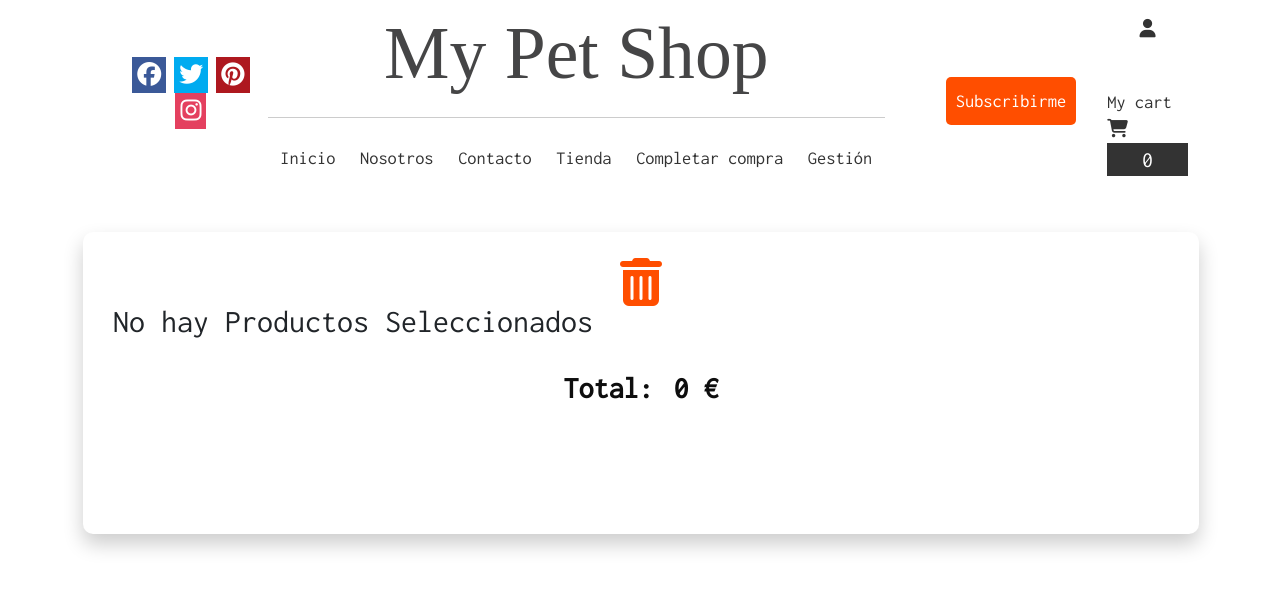
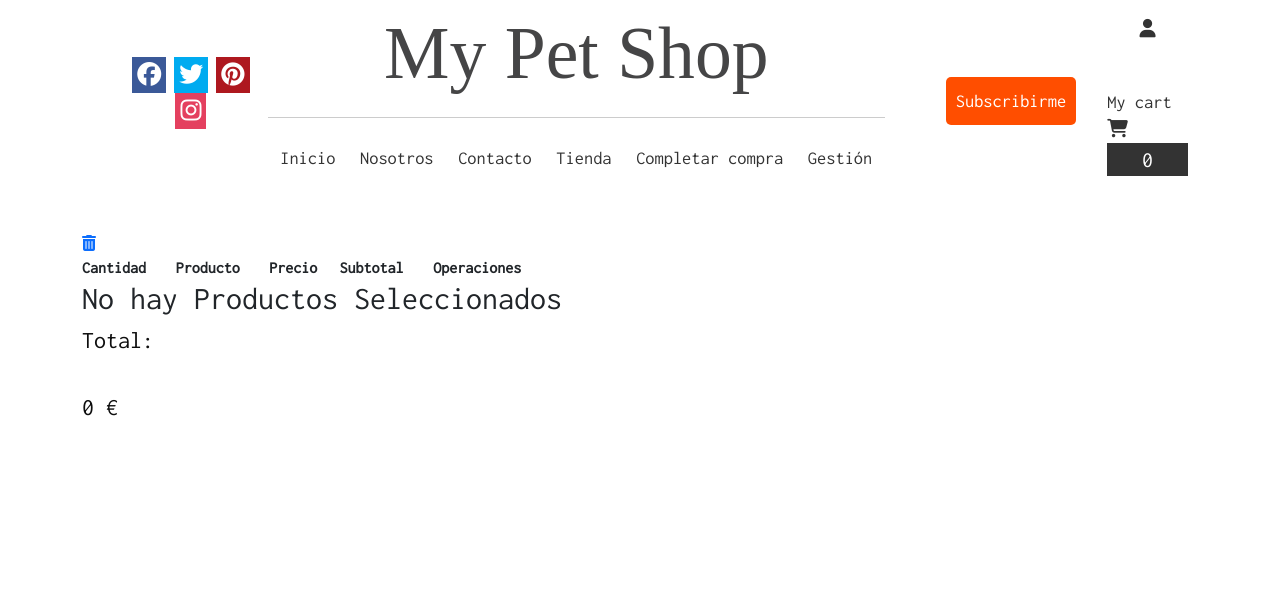
Before and after one commit to liaotco/webMascotas, a Django app: page /verCarrito/ in a window 1280 px wide. Shown: the top 590 px of the page. Run offline with Django 4.2, Linux system fonts and the light colour scheme; some libraries are stand-ins or nearby versions; some web fonts are replaced.

Commit message:
cambio carrito a tabla

```diff
--- a/appCarrito/templates/carrito.html
+++ b/appCarrito/templates/carrito.html
@@ -10,42 +10,54 @@
 <div class="mensaje_eliminar">
 	Producto eliminado con éxito!
 </div>
-		<div class="contenedor-carrito">
-			<div class="carrito-botones">
+<table class="content-table">
+	<thead>
+	<tr>
+		<td colspan="5">
 			<a class="carrito-botones" href="{% url 'limpiar' %}" title="Borrar Carrito">
-				<i class="fa-solid fa-trash-can fa-2xl"></i>
-		        </a>
-			</div>
+			<i class="fa-solid fa-trash-can"></i></a>
+		</td>
+	</tr>
+	<tr>
+		<th>Cantidad</th>
+		<th>Producto</th>
+		<th>Precio</th>
+		<th>Subtotal</th>
+		<th>Operaciones</th>
+	</tr>
+	</thead>
+	<tbody>
 		{% if request.session.carrito.items %}
 		{% for key,value in request.session.carrito.items %}
-					<div class="productos-carrito">
-
-						<div class="info-productos-carrito">
-                            <span class="cantidad-producto-carrito">{{value.cantidad}}</span>
-							<span class="titulo-producto-carrito">{{value.nombre}}</span>
-                            <span class="precio-producto-carrito">{{value.precio}}€</span>
-							<span class="subtotal-producto-carrito">{{value.subtotal}}€ </span>
-                        </div>
-						<div class="carrito-botones">
+		<tr>
+			<td><span class="cantidad-producto-carrito">{{value.cantidad}}</span></td>
+			<td><span class="titulo-producto-carrito">{{value.nombre}}</span></td>
+			<td><span class="precio-producto-carrito">{{value.precio}}€</span></td>
+			<td><span class="subtotal-producto-carrito">{{value.subtotal}}€ </span></td>
+			<td>
 				<a class="btn-agregar" href="{% url 'agregarcarrito' key %}" title="Añadir producto"><i class="fa-solid fa-square-plus"></i></a>
+			</td>
+			<td>
 				<a class="btn-eliminar" href="{% url 'sacar' key %}" title="Quitar producto"><i class="fa-solid fa-square-minus"></i></a>
-					</div>
-					</div>
+			</td>
+		</tr>
 		{% endfor %}
 		{% else %}
+		<tr>
+			<td colspan="5">
 				<h2>No hay Productos Seleccionados</h2>
+			</td>
 		{% endif %}
-                    <div class="carrito-total">
-                        <h3>Total:</h3>
-                        <span class="total-pagar"><h3>{{total_carrito}} €</h3></span>
-
-					</div>
-					<div class="carrito-pagar">
+		<tr>
+			<td colspan="5">
+				<h3>Total:</h3><h3>{{total_carrito}} €</h3>
+			</td>
+		</tr>
+		<tr>
+			<td colspan="5" rowspan="5">
 				<div id="paypal-button-container"></div>
 					<script>
-
 						paypal.Buttons({
-
 							createOrder: function(data, actions) {
 								return actions.order.create({
                             	purchase_units: [{
@@ -58,8 +70,8 @@
 							}).render('#paypal-button-container');
 					</script>
 				</div>
-
-		</div>
-
-
+			</td>
+		</tr>
+	</tbody>
+</table>
 {% endblock %}
--- a/webMascotas/static/css/carrito.css
+++ /dev/null
@@ -1,160 +0,0 @@
-
-html,body{
-    max-width: 100%;
-    font-family: 'Mulish';
-    }
-
-.productos-carrito a{text-decoration: none; color: #333; }
-.contenedor-carrito{
-display: flex;
-flex-wrap: wrap;
-flex-direction: column;
-justify-content:space-between;
-padding: 30px;
-position: relative;
-background-color: #fff;
-width: 80%;
-box-shadow: 0 10px 20px rgba(0, 0, 0, 0.20);
-border-radius: 10px;
-align-items: center;
-padding:auto;
-align-items: center;
-left:100px
-}
-
-.productos-carrito{
-display: flex;
-align-items: center;
-padding: 15px;
-justify-content: space-between;
-border-bottom: 1px solid rgba(0, 0, 0, 0.20);
-width: 80%;
-gap: 15px;
-}
-
-.info-productos-carrito{
-display: flex;
-justify-content: space-between;
-flex: 0.8;
-padding: 18px;
-gap:15px;
-width: 80%;
-}
-
-.titulo-producto-carrito{
-font-size: 20px;
-}
-
-.img-producto-carrito{
-    width: 70px;
-    height: 70px;
-    border-radius: 20px;
-    object-fit: cover;
-}
-.cantidad-producto-carrito,.precio-producto-carrito,.subtotal-producto-carrito{
-font-size: 20px;
-margin-left: 10px;
-}
-.carrito-botones a {
-    color:#FF4E00;
-    font-size: x-large;
-}
-.carrito-botones {
-    flex-direction: row;
-    display: flex;
-    justify-content: center;
-    align-items: center;
-    padding: 20px 0;
-    gap: 50px;
-    font-size: xx-large;
-
-}
-.completar-compra a{
-    text-decoration: none;
-  }
-  .completar-compra  {
-
-    font-size: x-large;
-    background-color: #FF4E00;
-    color: white;
-
-    padding: 10px;
-  }
-
-.carrito-total,.carrito-pagar{
-    display: flex;
-    justify-content: center;
-    align-items: center;
-    padding: 20px 0;
-    gap: 20px;
-    flex-direction:column;
- }
-
-.carrito-total{
-    text-decoration: none;
-    font-size: x-large;
-    flex-direction: row;
-}
-.carrito-total h3{
-font-size: 30px;
-font-weight: 700;
-}
-
-.total-pagar{
-font-size: xx-large;
-font-weight: 900;
-}
-
-@media screen and (min-width: 320px){
-    .contenedor-carrito{
-        display:block;
-        justify-content: stretch;
-        width: 100%;
-        margin: 0 auto;
-        left: 1px;
-    }
-    .productos-carrito{
-        align-items: center;
-        padding: 2px;
-        justify-content:stretch;
-        border-bottom: 1px solid rgba(0, 0, 0, 0.20);
-        width: 100%;
-        }
-
-}
-@media screen and (min-width: 480px){
-    .contenedor-carrito{
-        display:block;
-        justify-content: stretch;
-        width: 100%;
-        margin: 0 auto;
-        left: 1px;
-    }
-    .productos-carrito{
-        align-items: center;
-        padding: 2px;
-        justify-content:stretch;
-        border-bottom: 1px solid rgba(0, 0, 0, 0.20);
-        width: 100%;
-        }
-    .info-productos-carrito{
-        display: flex;
-        align-items: center;
-        padding: 2px;
-        justify-content:stretch;
-    }
-    .carrito-botones {
-        flex-direction: row;
-        display: flex;
-        justify-content: center;
-        align-items: center;
-        padding: 10px 0;
-        gap: 10px;}
-    .container{
-        display: block;
-    }
-    .item{
-        height: 200px;
-        margin-bottom: 10px;
-    }
-}
```
Lines whose indentation alone changed are shown as unchanged.
